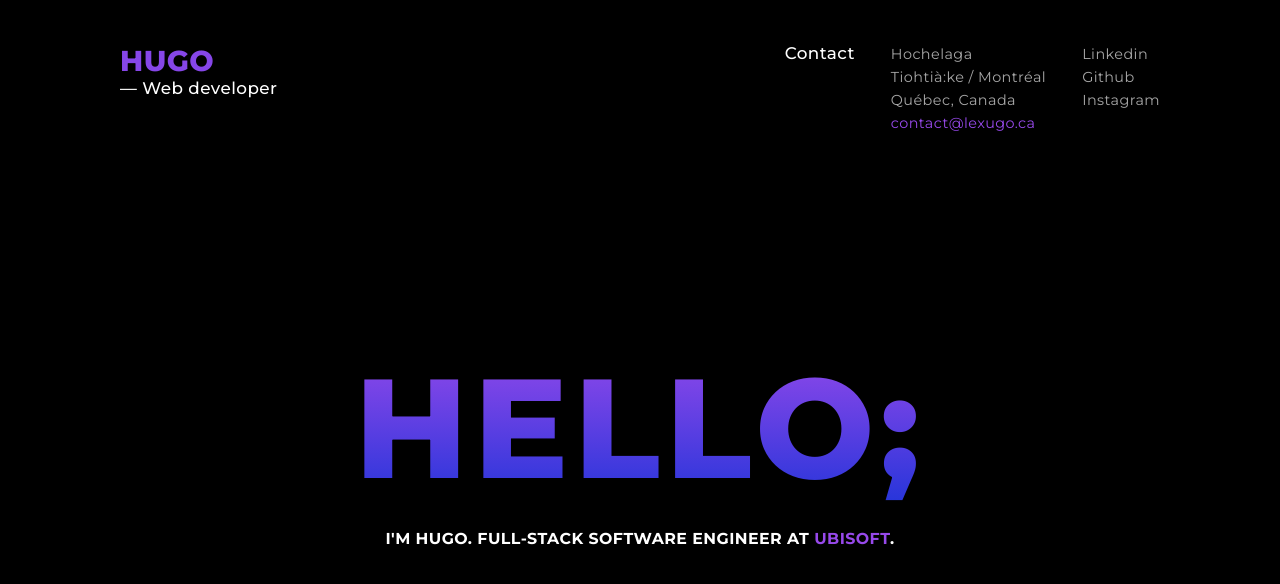
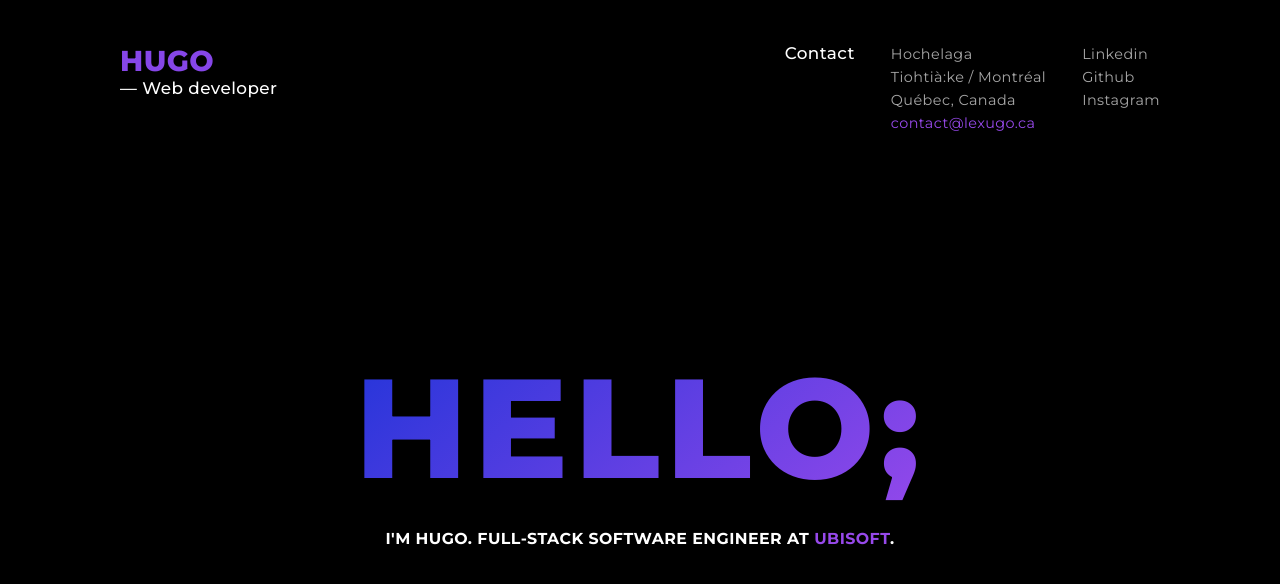
Before and after one commit to lexugo/portfolio, a Next.js app: page / in a window 1280 px wide. Shown: the top 584 px of the page. Built offline with nearby package versions, Linux system fonts and the light colour scheme.

Commit message:
edseven · MGIC
- Rotate hello gradient

```diff
--- a/package.json
+++ b/package.json
@@ -1,6 +1,6 @@
 {
   "name": "lexugo",
-  "version": "1.0.0",
+  "version": "1.0.1",
   "author": "Hugo Laquerre",
   "private": true,
   "scripts": {
--- a/styles/global.sass
+++ b/styles/global.sass
@@ -118,7 +118,8 @@ a
         font-size: clamp(5em, 11vw, 10em)
         letter-spacing: .04em
         font-weight: 800
-        background: -webkit-linear-gradient($purple, $blue)
+        background: -webkit-linear-gradient(130deg, $purple, $blue)
+        background-size: 100% 100%
         -webkit-background-clip: text
         -webkit-text-fill-color: transparent
 
```
